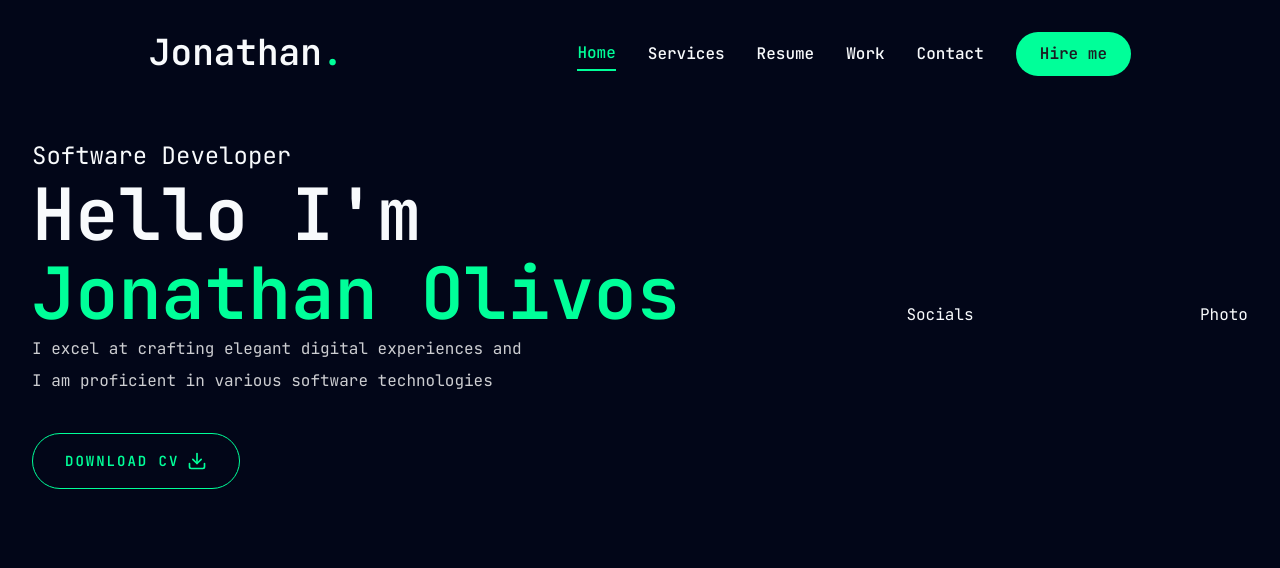
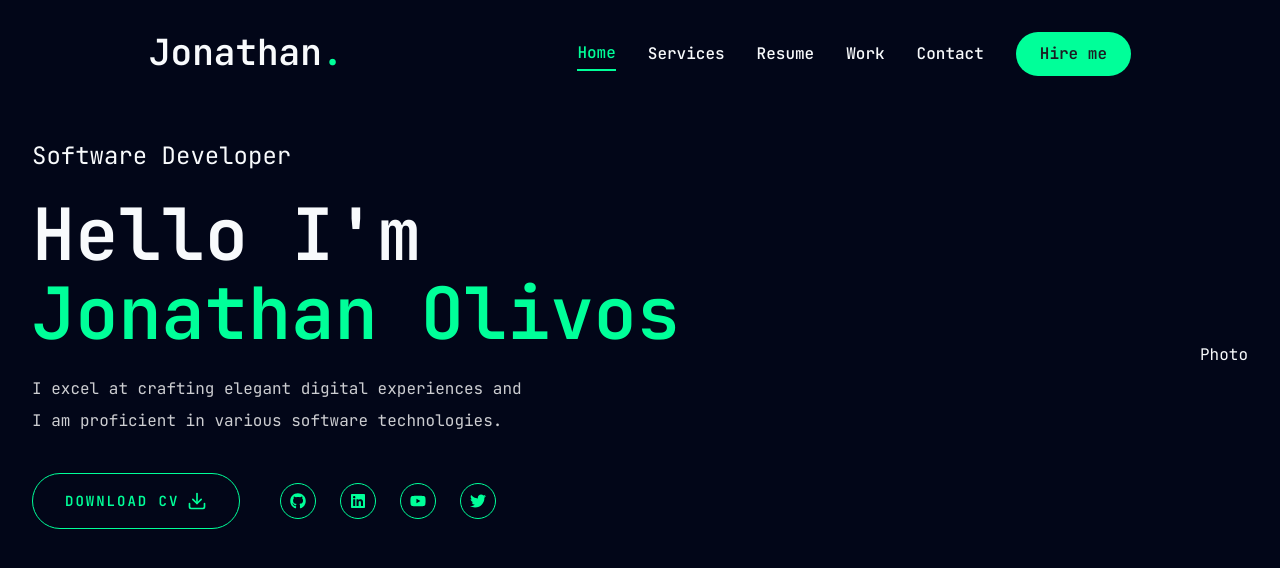
Before and after one commit to papitapapita/my-portfolio, a Next.js app: page / in a window 1280 px wide. Shown: the top 568 px of the page. Built offline with nearby package versions, Linux system fonts and the light colour scheme.

Commit message:
Social media implementd in the hero

```diff
--- a/src/app/page.tsx
+++ b/src/app/page.tsx
@@ -1,3 +1,4 @@
+import { Socials } from "@/components/Socials";
 import { Button } from "@/components/ui/button";
 import { FiDownload } from "react-icons/fi";
 
@@ -7,24 +8,32 @@ export default function Home() {
       <div className="container mx-auto h-full">
         <div className="flex flex-col xl:flex-row items-center justify-between xl:pt-8 xl:pb-24 xl:px-8">
           {/* Text */}
-          <div className="text-center xl:text-left">
+          <div>
+            <div className="text-center xl:text-left mb-10">
               <span className="capitalize text-2xl">
                 software developer
               </span>
-            <h1 className="flex flex-col text-center xl:text-left text-7xl h1">
+              <h1 className="flex flex-col text-center xl:text-left text-7xl h1 my-5">
                 <span>Hello I&apos;m </span>
                 <span className="text-accent">Jonathan Olivos</span>
               </h1>
               <p className="max-w-[500px] mb-9 text-white/80 place-self-center xl:place-self-start">
-              I excel at crafting elegant digital experiences and I am
-              proficient in various software technologies
+                I excel at crafting elegant digital experiences and I
+                am proficient in various software technologies.
               </p>
+              <div className="flex gap-10 items-center flex-col xl:flex-row">
                 <Button variant="outline" size="lg">
                   <span>Download CV</span>
                   <FiDownload className="text-xl" />
                 </Button>
+                <Socials
+                  containerStyles="flex gap-6"
+                  iconStyles="w-9 h-9 border border-accent rounded-full flex justify-center items-center text-accent
+                hover:bg-accent hover:text-primary hover:transition-all duration-200"
+                />
               </div>
-          <div>Socials</div>
+            </div>
+          </div>
           <div>Photo</div>
         </div>
       </div>
--- /dev/null
+++ b/src/components/Socials.tsx
@@ -0,0 +1,40 @@
+import Link from "next/link";
+import {
+  FaGithub,
+  FaLinkedin,
+  FaYoutube,
+  FaTwitter,
+} from "react-icons/fa";
+
+interface SocialsProps {
+  containerStyles: string;
+  iconStyles: string;
+}
+
+const socialMedia = [
+  { path: "", icon: <FaGithub /> },
+  { path: "", icon: <FaLinkedin /> },
+  { path: "", icon: <FaYoutube /> },
+  { path: "", icon: <FaTwitter /> },
+];
+
+export function Socials({
+  containerStyles,
+  iconStyles,
+}: SocialsProps) {
+  return (
+    <div className={containerStyles}>
+      {socialMedia.map((socialMedia, index) => {
+        return (
+          <Link
+            href={socialMedia.path}
+            key={index}
+            className={iconStyles}
+          >
+            {socialMedia.icon}
+          </Link>
+        );
+      })}
+    </div>
+  );
+}
```
Lines whose indentation alone changed are shown as unchanged.
